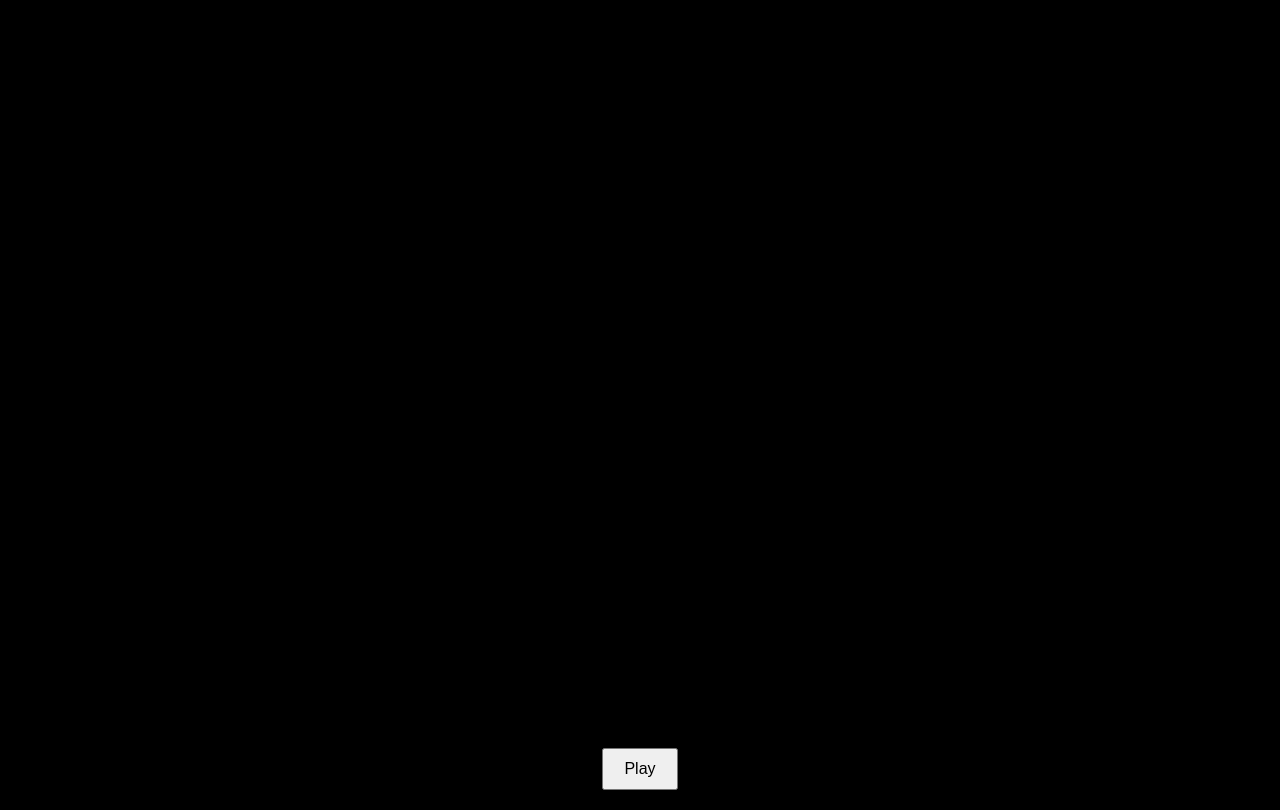
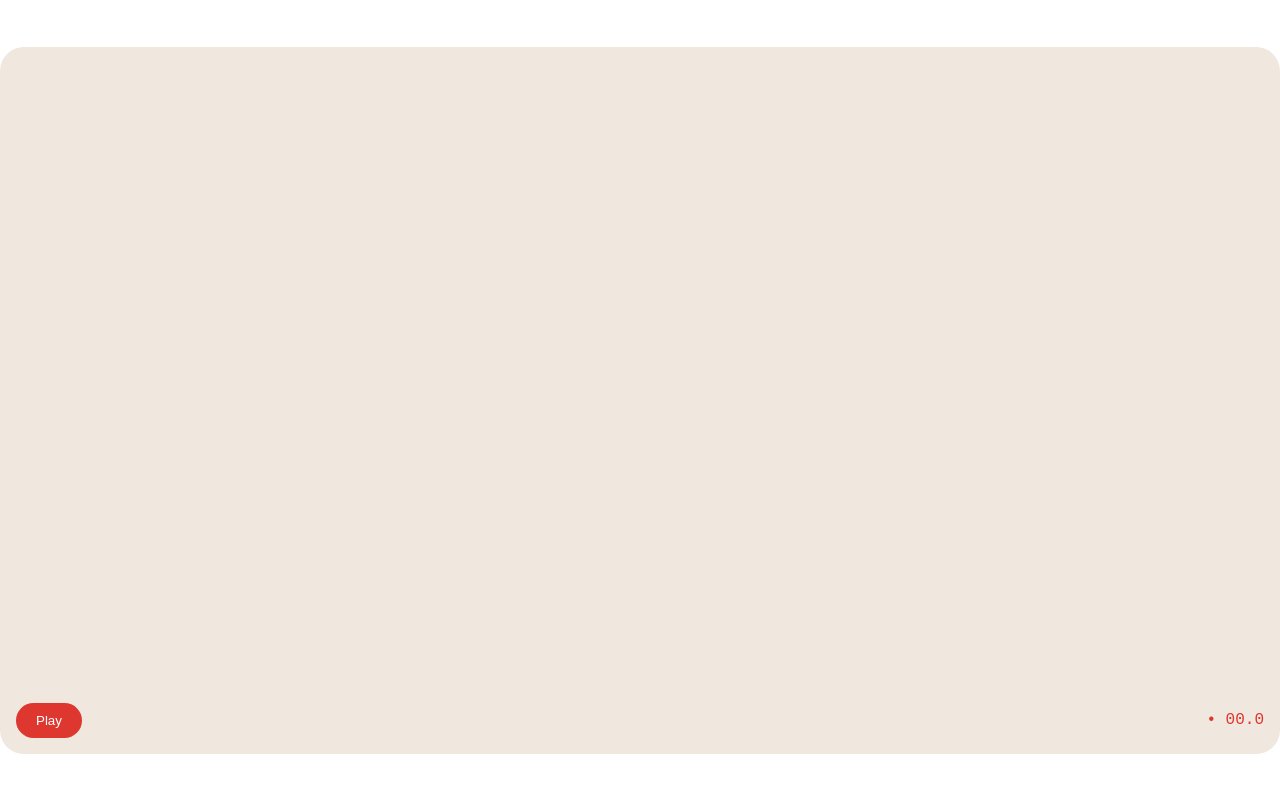
Before and after one commit to reed-hollett/audio-viz-3, a plain HTML site: page index.html in a window 1280 px wide. Drawn offline with Linux system fonts and the light colour scheme.

Commit message:
big styling changes

```diff
--- a/index.html
+++ b/index.html
@@ -3,15 +3,18 @@
 <head>
     <meta charset="UTF-8">
     <meta name="viewport" content="width=device-width, initial-scale=1.0">
-    <title>Waveform Viewer</title>
+    <title>Audio Visualizer</title>
     <link rel="stylesheet" href="styles.css">
 </head>
 <body>
-    <div class="button-container">
-        <button id="playButton">Play</button>
+    <div class="container">
+        <audio id="audio" src="frank-dukes.mp3"></audio>
+        <canvas id="canvas"></canvas>
+        <div class="controls">
+            <button id="playButton">Play</button>
+            <span id="timeCounter">• 00.0</span>
+        </div>
     </div>
-    <canvas id="canvas"></canvas>
-    <audio id="audio" src="frank-dukes.mp3"></audio>
     <script src="script.js"></script>
 </body>
 </html>
--- a/script.js
+++ b/script.js
@@ -2,6 +2,7 @@ const audio = document.getElementById('audio');
 const canvas = document.getElementById('canvas');
 const ctx = canvas.getContext('2d');
 const playButton = document.getElementById('playButton');
+const timeCounter = document.getElementById('timeCounter');
 
 const audioContext = new (window.AudioContext || window.webkitAudioContext)();
 const analyser = audioContext.createAnalyser();
@@ -13,10 +14,10 @@ analyser.fftSize = 256;
 const bufferLength = analyser.frequencyBinCount;
 const dataArray = new Uint8Array(bufferLength);
 
-canvas.width = window.innerWidth;
-canvas.height = window.innerHeight;
+canvas.width = document.querySelector('.container').clientWidth - 32; // Adjusted for padding
+canvas.height = window.innerHeight * 0.8;
 
-const history = []; // To store past volume levels
+const history = [];
 
 function draw() {
     requestAnimationFrame(draw);
@@ -25,18 +26,18 @@ function draw() {
 
     const averageVolume = dataArray.reduce((a, b) => a + b) / dataArray.length;
     history.push(averageVolume);
-    if (history.length > canvas.width * 0.65) history.shift(); // Adjusted to start shifting at 65%
+    if (history.length > canvas.width * 0.65) history.shift();
 
-    ctx.fillStyle = 'rgba(0, 0, 0, 1)';
+    ctx.fillStyle = 'rgba(255, 255, 255, 1)';
     ctx.fillRect(0, 0, canvas.width, canvas.height);
 
     ctx.lineWidth = 2;
-    ctx.strokeStyle = '#00FF00';
+    ctx.strokeStyle = '#FD8775'; // Waveform color
 
     for (let h = 0; h < history.length; h++) {
-        const x = h; // Start from the left
-        const height = (history[h] / 256) * canvas.height; // Scaling to the full canvas height
-        const y = canvas.height / 2 - height / 2; // Centering vertically
+        const x = h;
+        const height = (history[h] / 256) * canvas.height;
+        const y = canvas.height / 2 - height / 2;
 
         ctx.beginPath();
         ctx.moveTo(x, y);
@@ -52,6 +53,13 @@ playButton.addEventListener('click', function() {
     });
 });
 
+audio.addEventListener('timeupdate', function() {
+    const currentTime = audio.currentTime;
+    const minutes = Math.floor(currentTime / 60).toString().padStart(2, '0');
+    const seconds = (currentTime % 60).toFixed(1).padStart(4, '0');
+    timeCounter.textContent = `• ${minutes}:${seconds}`;
+});
+
 audio.addEventListener('error', function(e) {
     console.error('Error encountered:', e);
 });
--- a/styles.css
+++ b/styles.css
@@ -1,36 +1,41 @@
-body, html {
+body {
+    background-color: white;
     margin: 0;
-    padding: 0;
-    width: 100%;
-    height: 100%;
     display: flex;
-    flex-direction: column;
     align-items: center;
     justify-content: center;
-    background-color: #000;
+    height: 100vh;
 }
 
-.button-container {
-    z-index: 10;
-    position: absolute;
-    display: flex;
-    justify-content: center;
-    align-items: flex-end; /* Aligning towards the bottom */
-    width: 100%;
-    height: 100%;
-    padding-bottom: 20px; /* Adding some padding at the bottom */
+.container {
+    background-color: #F0E7DE;
+    border-radius: 24px;
+    padding: 16px;
+    position: relative;
 }
 
-button {
+canvas {
+    display: block;
+    width: 100%;
+    height: 80vh;
+}
+
+.controls {
+    display: flex;
+    align-items: center;
+    justify-content: space-between;
+}
+
+#playButton {
+    background-color: #DE3730;
+    color: white;
     padding: 10px 20px;
-    font-size: 16px;
+    border: none;
+    border-radius: 50px;
     cursor: pointer;
 }
 
-canvas {
-    position: absolute;
-    top: 0;
-    left: 0;
-    width: 100%;
-    height: 100%;
+#timeCounter {
+    color: #DE3730;
+    font-family: 'Courier New', monospace;
 }
```
